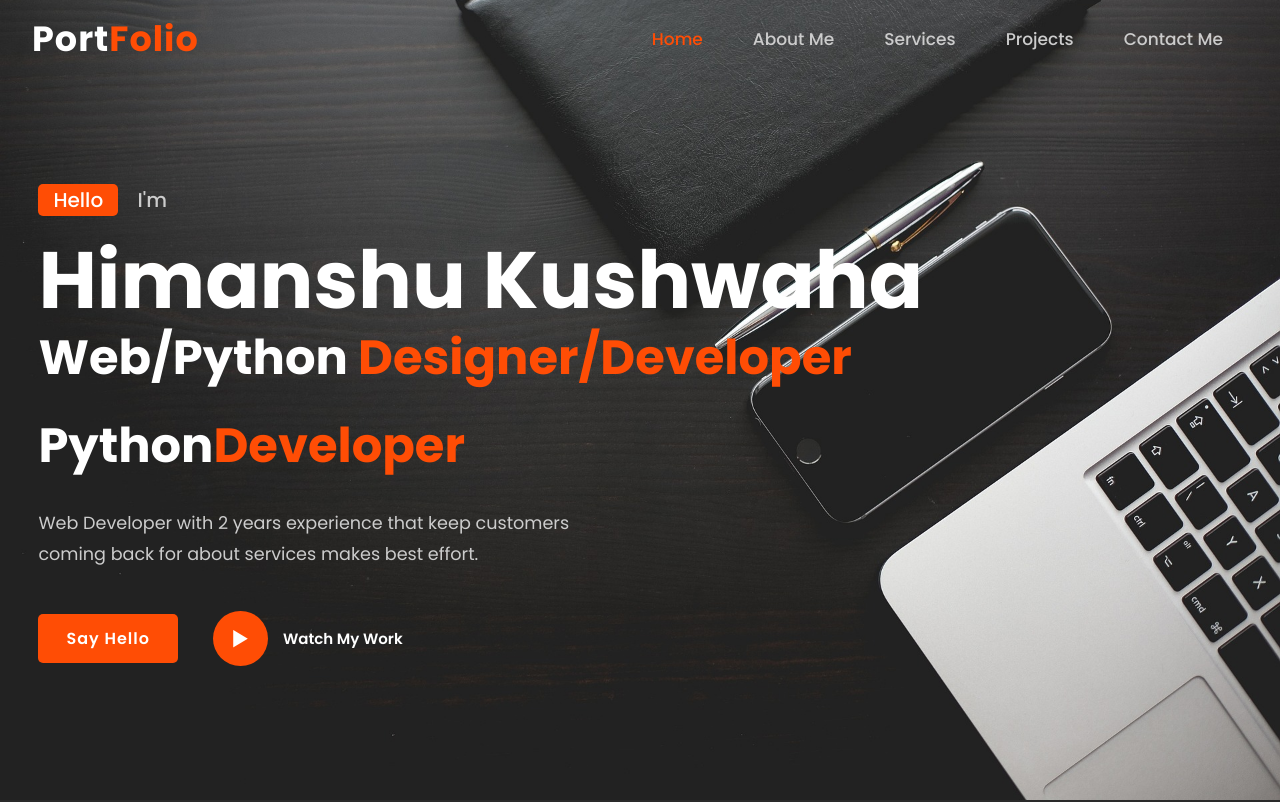
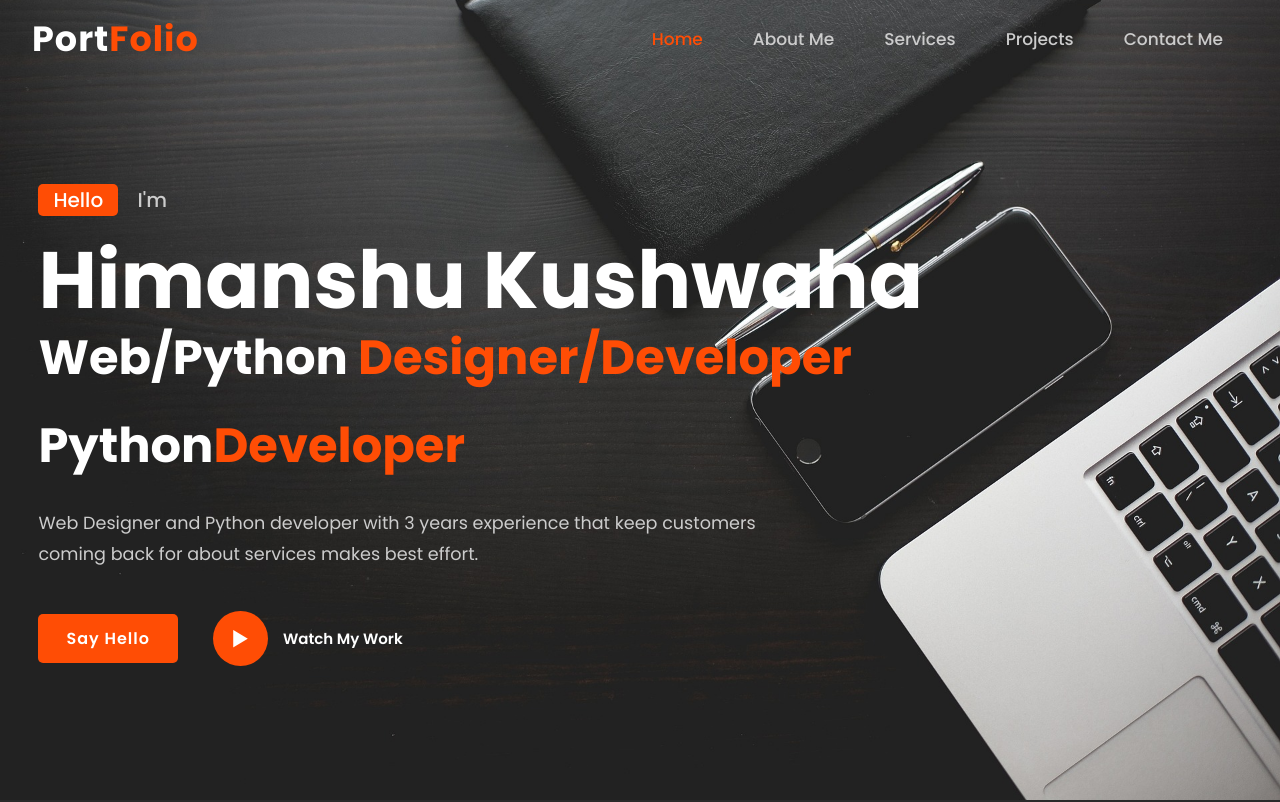
Before and after one commit to Himanshhhyou/my-portfolio, a plain HTML site: page index.html in a window 1280 px wide. Shown: the top 802 px of the page. Drawn offline with nearby package versions, Linux system fonts and the light colour scheme.

Commit message:
Update index.html

```diff
--- a/index.html
+++ b/index.html
@@ -44,7 +44,7 @@
 			<h1>Himanshu Kushwaha</h1>
 			<h3>Web/Python<span> Designer/Developer</span></h3><h3>Python<span>Developer</span></h3>
 
-			<p>Web Developer with 2 years experience that keep customers <br> coming back for about services makes best effort.</p>
+			<p>Web Designer and Python developer with 3 years experience that keep customers <br> coming back for about services makes best effort.</p>
 			<div class="button">
 				<a href="#" class="btn">Say Hello</a>
 				<a href="#" class="btn2"><span><i class='bx bx-play'></i></span>Watch My Work</a>
```
